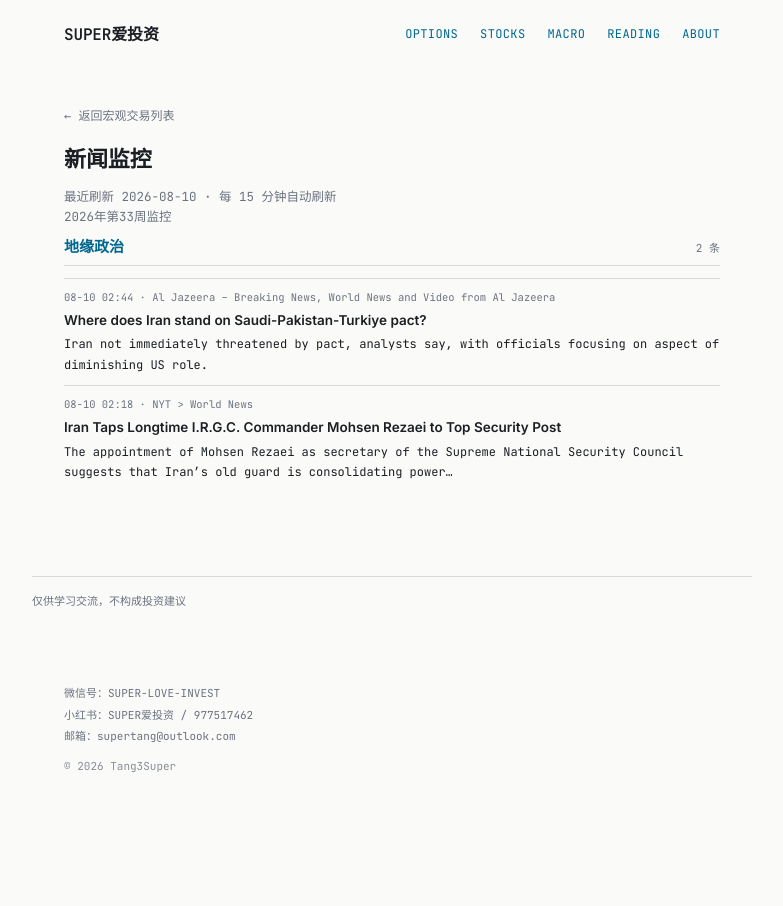
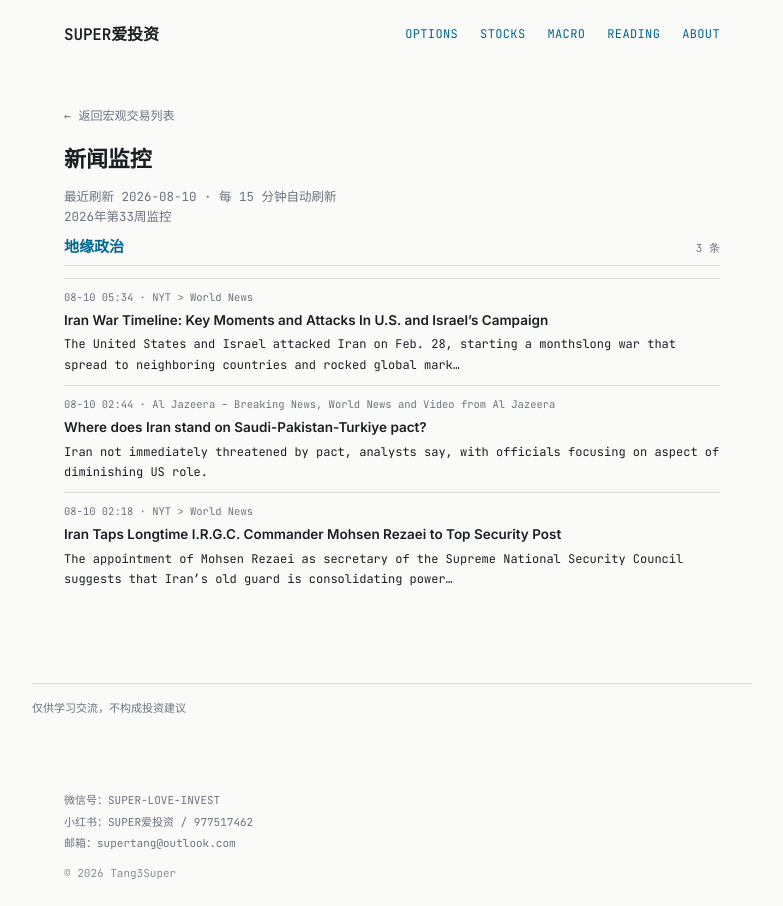
Before and after one commit to tang3super/tang3super.github.io, a Jekyll site: the page built from _macro_trade/news-digest.md, in a window 1280 px wide. Shown: the whole page, without its empty margins (248-1031 px from the left). Built offline with Jekyll 4.4.1, drawn with Linux system fonts in a browser that asks for light colours.

Commit message:
sync news-digest article

```diff
--- a/_macro_trade/news-digest.md
+++ b/_macro_trade/news-digest.md
@@ -9,6 +9,11 @@ refresh_note: 每 15 分钟自动刷新
 topics:
 - name: 地缘政治
   items:
+  - title: 'Iran War Timeline: Key Moments and Attacks In U.S. and Israel’s Campaign'
+    summary: The United States and Israel attacked Iran on Feb. 28, starting a monthslong war that spread to neighboring countries and rocked global mark…
+    link: https://www.nytimes.com/article/iran-war-trump-us-oil-hormuz-key-dates-events.html
+    source: NYT > World News
+    time: 08-10 05:34
   - title: Where does Iran stand on Saudi-Pakistan-Turkiye pact?
     summary: Iran not immediately threatened by pact, analysts say, with officials focusing on aspect of diminishing US role.
     link: https://www.aljazeera.com/news/2026/8/9/where-does-iran-stand-on-saudi-pakistan-turkiye-pact?traffic_source=rss
```
